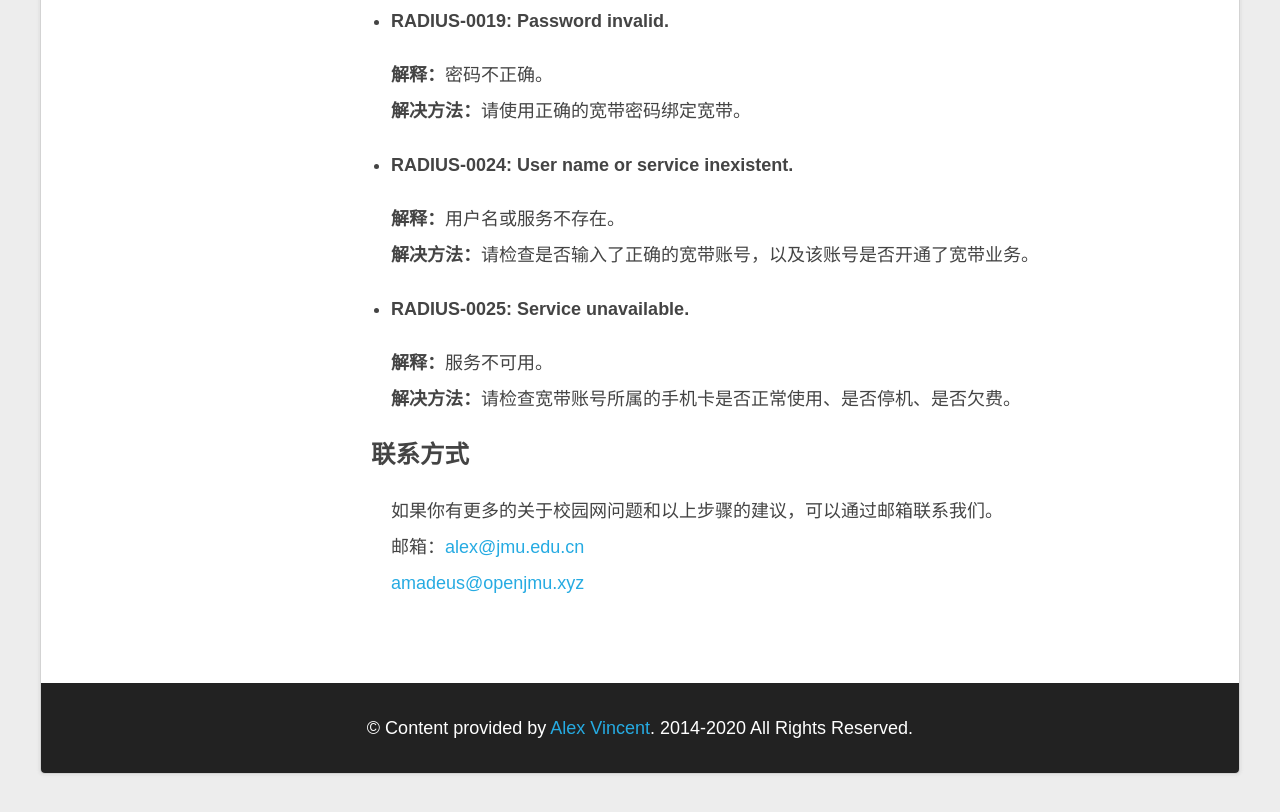
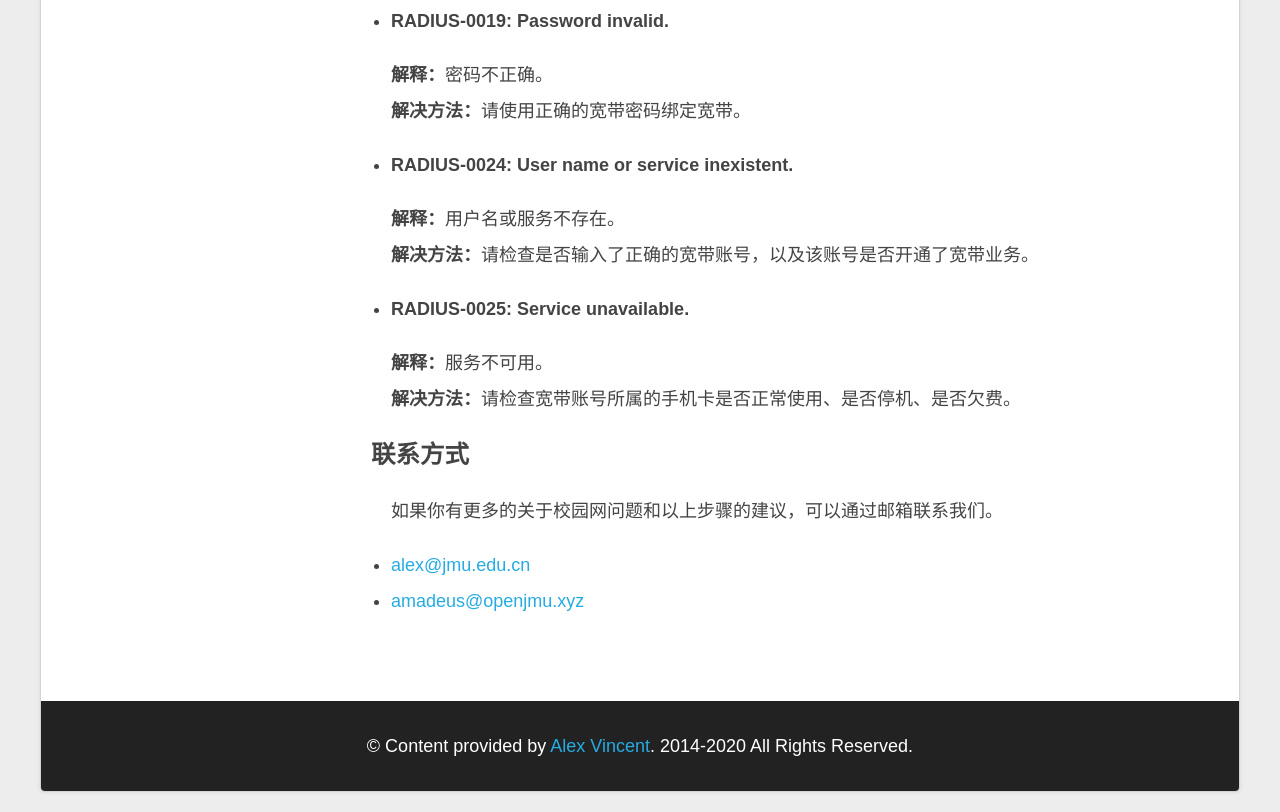
Before and after one commit to openjmu/net-questions-and-answers, a plain HTML site: page index.html in a window 1280 px wide. Shown: the part 11060-11872 px from the top of the page. Drawn offline with Linux system fonts and the light colour scheme.

Commit message:
💄 Make email as list.

```diff
--- a/index.html
+++ b/index.html
@@ -322,9 +322,8 @@
                 <ul>
                     <p>
                         如果你有更多的关于校园网问题和以上步骤的建议，可以通过邮箱联系我们。
-                        <br />
-                        邮箱：<a href="mailto:alex@jmu.edu.cn">alex@jmu.edu.cn</a> <br />
-                        <a href="mailto:amadeus@openjmu.xyz">amadeus@openjmu.xyz</a>
+                        <li><a href="mailto:alex@jmu.edu.cn">alex@jmu.edu.cn</a></li>
+                        <li><a href="mailto:amadeus@openjmu.xyz">amadeus@openjmu.xyz</a></li>
                     </p>
                 </ul>
             </div>
```
